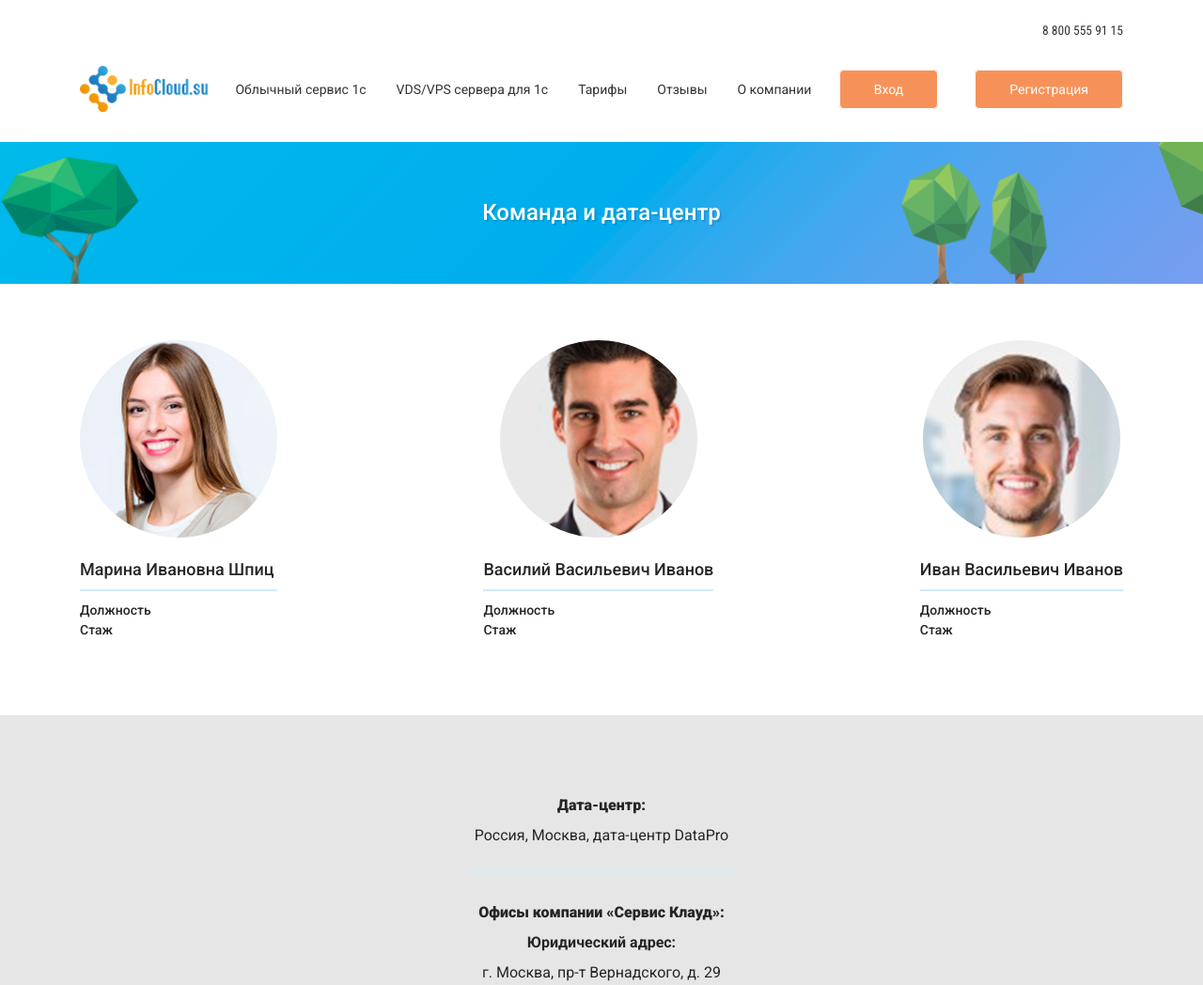
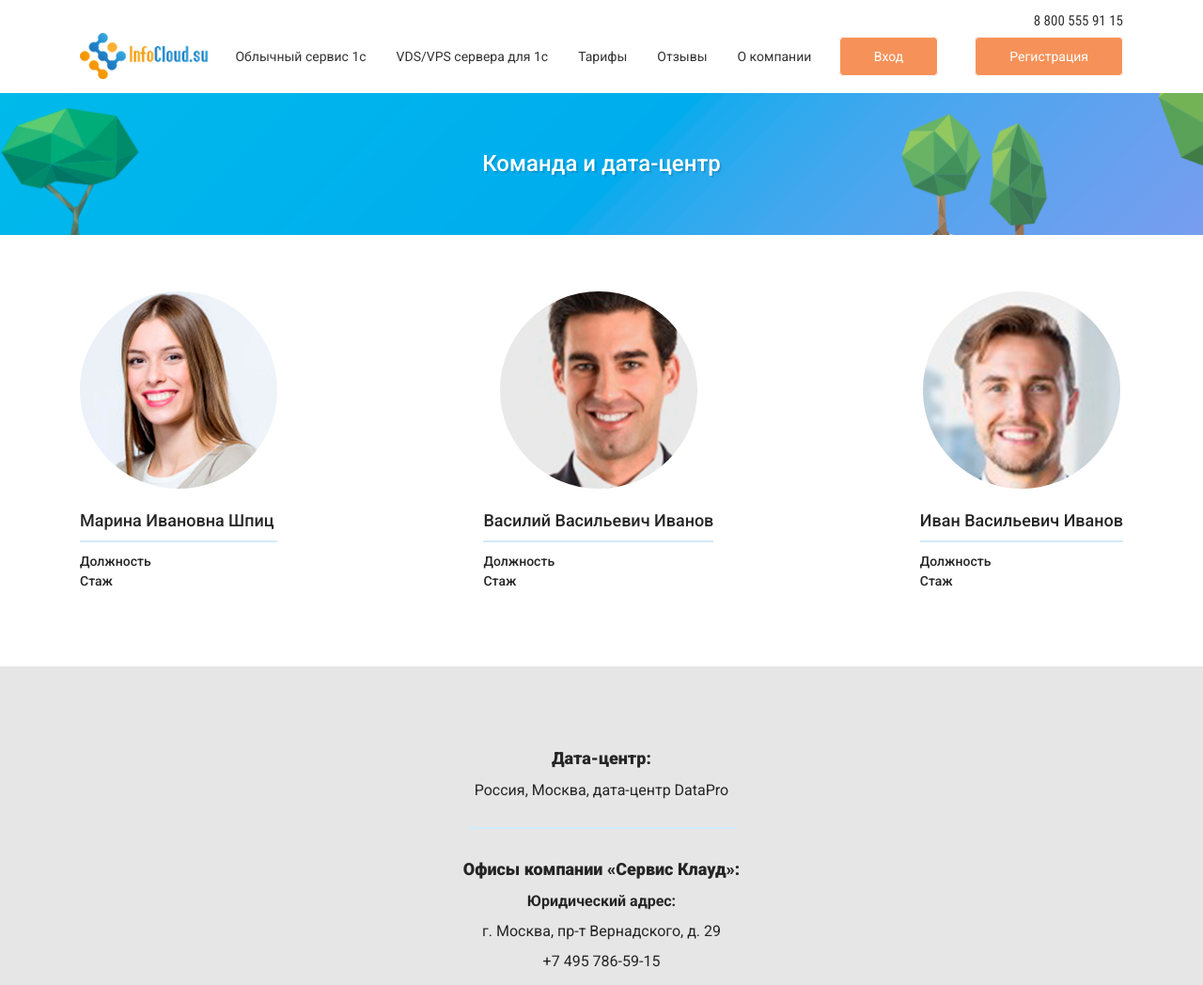
Before and after one commit to Buhanov-Dima/1c.local, a PHP site: page /team.php in a window 1280 px wide. Shown: the top 1048 px of the page at 94% size. Run offline with PHP 8.4, Linux system fonts and the light colour scheme; some libraries are stand-ins or nearby versions.

Commit message:
fx p li span

```diff
--- a/css/style.css
+++ b/css/style.css
@@ -52,9 +52,9 @@ header {position: relative; z-index: 100;}
   top: 0;
 }
 
-.phone {position: absolute; right: 15px; top: 20px;}
+.phone {position: absolute; right: 15px; top: 10px;}
 
-.wrap-menu {display: flex; justify-content: space-between; align-items: center; margin-top: 70px;}
+.wrap-menu {display: flex; justify-content: space-between; align-items: center; margin-top: 35px;}
 .logo img {max-width: 140px; width: 100%;}
 
 .menu a{
@@ -79,7 +79,7 @@ header {position: relative; z-index: 100;}
 	margin: 0 14px;
 }
 .phone a{
-  font-size: 13.563px;
+  font-size: 15px;
   font-family: "Roboto Condensed", sans-serif;
   color: rgb(255, 255, 255);
 }
@@ -174,7 +174,7 @@ header {position: relative; z-index: 100;}
 }
 
 
-.map-txt {
+.map-txt p{
   	font-size: 14px;
   	color: rgb(51, 51, 51);
   	line-height: 2.25;
@@ -276,7 +276,7 @@ footer {}
   text-shadow: 1.888px 2.331px 1px rgba(0, 0, 0, 0.13);
   margin-top: 80px;
 }
-.vds-txt {
+.vds-txt p{
   font-size: 18px;
   color: rgb(255, 255, 255);
   text-align: center;
@@ -397,7 +397,7 @@ footer {}
   margin-top: 80px;
   margin-bottom: 25px;
 }
-.vds-txt-2{
+.vds-txt-2 p{
   font-size: 14px;
   color: rgb(51, 51, 51);
   text-align: center;
@@ -430,7 +430,7 @@ footer {}
 }
 
 .wrap-menu.header-2 {
-    margin-bottom: 32px;
+    margin-bottom: 15px;
 }
 .header-2 .menu a {
   color: #333333;
@@ -503,7 +503,7 @@ footer {}
 	font-weight: 400;
 	position: relative;
 }
-.data-txt {
+.data-txt p{
 	font-size: 18px;
   	color: rgb(37, 37, 37);
   	font-weight: 900 !important;
@@ -529,7 +529,7 @@ footer {}
     margin: 0 auto;
 }
 .maps {margin-top: 40px;}
-.data-txt2 {
+.data-txt2 p{
 	font-size: 18px;
   	color: rgb(37, 37, 37);
   	font-weight: 900 !important;
@@ -753,7 +753,7 @@ footer {}
 }
 
 
-.st-p {
+.st-p p{
   font-size: 14px;
   color: rgb(51, 51, 51);
   text-align: center;
--- a/index.php
+++ b/index.php
@@ -43,7 +43,9 @@
 					<div class="wrap-map">
 						<img src="/img/main/maps.png" alt="">
 					</div>
-					<p class="map-txt">Можно загрузить свою базу 1С в Облако. Все будет работать быстро и без сбоев.<br>Сдавайте отчетность прямо из 1С. <br>Работайте через интернет из любой точки мира, с кпьютера или смартфона.<br>Ежедневное резрвное копирование.</p>
+					<div class="map-txt">
+						<p>Можно загрузить свою базу 1С в Облако. Все будет работать быстро и без сбоев.<br>Сдавайте отчетность прямо из 1С. <br>Работайте через интернет из любой точки мира, с кпьютера или смартфона.<br>Ежедневное резрвное копирование.</p>
+					</div>
 					<div class="m-b3-txt txt-1">
 						<h4>Поддержка 24/7</h4>
 						<p> Работаем по всей России с любым регионом без выходных</p>
--- a/sky-service.php
+++ b/sky-service.php
@@ -116,7 +116,9 @@
 		<div class="row">
 			<div class="col-xl-12">
 				<h3 class="ser-h">Аренда 1С в облаке – защита ваших данных</h3>
-				<p class="st-p">Переход в облачный сервис 1С застрахует Вас от аварий, изъятия серверов, недобросовестных коллег и компьютерных вирусов.</p>
+				<div  class="st-p">
+					<p>Переход в облачный сервис 1С застрахует Вас от аварий, изъятия серверов, недобросовестных коллег и компьютерных вирусов.</p>
+				</div>
 			</div>
 		</div>
 	</div>
--- a/team.php
+++ b/team.php
@@ -51,9 +51,13 @@
 		<div class="row">
 			<div class="col-xl-12">
 				<div class="data-center text-center">
-					<p class="data-txt">Дата-центр:</p>
+					<div class="data-txt">
+						<p>Дата-центр:</p>
+					</div>
 					<p>Россия, Москва, дата-центр DataPro</p>
-					<p class="data-txt">Офисы компании «Сервис Клауд»:</p>
+					<div class="data-txt">
+						<p>Офисы компании «Сервис Клауд»:</p>
+					</div>
 					<p><b>Юридический адрес:</b></p>
 					<p>г. Москва, пр-т Вернадского, д. 29<br> +7 495 786-59-15</p>
 				</div>
@@ -61,7 +65,9 @@
 					<iframe src="https://www.google.com/maps/embed?pb=!1m18!1m12!1m3!1d2249.417336929432!2d37.5142051160579!3d55.68173170493849!2m3!1f0!2f0!3f0!3m2!1i1024!2i768!4f13.1!3m3!1m2!1s0x46b54d00081f680f%3A0xe1d097774fd80c86!2z0L_RgC4g0JLQtdGA0L3QsNC00YHQutC-0LPQviwgMjksINCc0L7RgdC60LLQsCwgMTE5MzMx!5e0!3m2!1sru!2sru!4v1532420450893" width="100%" height="510" frameborder="0" style="border:0" allowfullscreen></iframe>
 				</div>
 				<div class="data-center text-center">
-					<p class="data-txt2">г. Тула, ул. Болдина, д. 98<br>ИНН 7104516184/КПП 710401001<br>8 800 555-91-15 (звонок бесплатный по всей России)<br>Электронная почта help@scloud.ru</p>
+					<div  class="data-txt2">
+						<p>г. Тула, ул. Болдина, д. 98<br>ИНН 7104516184/КПП 710401001<br>8 800 555-91-15 (звонок бесплатный по всей России)<br>Электронная почта help@scloud.ru</p>
+					</div>
 				</div>
 				<div class="maps">
 					<iframe src="https://www.google.com/maps/embed?pb=!1m18!1m12!1m3!1d2335.4358134816725!2d37.57160031601431!3d54.17235712021873!2m3!1f0!2f0!3f0!3m2!1i1024!2i768!4f13.1!3m3!1m2!1s0x41344007ce4db575%3A0x93a09d629f00ca87!2z0YPQuy4g0JHQvtC70LTQuNC90LAsIDk4LCDQotGD0LvQsCwg0KLRg9C70YzRgdC60LDRjyDQvtCx0LsuLCAzMDAwMjg!5e0!3m2!1sru!2sru!4v1532420839598" width="100%" height="510" frameborder="0" style="border:0" allowfullscreen></iframe>
--- a/vds.php
+++ b/vds.php
@@ -7,7 +7,7 @@
 			<div class="col-xl-12">
 				<div class="vds-plans">
 					<h3>Виртуалный сервер для 1C</h3>
-					<p class="vds-txt">Популярные тарифы</p>
+					<div class="vds-txt"><p>Популярные тарифы</p></div>
 					<div class="wrap-vds-plan">
 						<div class="vds-plan">
 							<div class="plan">
@@ -161,7 +161,9 @@
 			<div class="col-xl-12">
 				<div class="vds-advantages">
 					<h3 class="standart-h-blue">Преимущества виртуального сервера для «1С»</h3>
-					<p class="vds-txt-2">Основными достоинствами подобной организации бухгалтерского и управленческого учета являются:</p>
+					<div class="vds-txt-2">
+						<p>Основными достоинствами подобной организации бухгалтерского и управленческого учета являются:</p>
+					</div>
 					<div class="wrap-advantages">
 						<div class="advantage">
 							<p>Круглосуточный доступ к <br>VPS c «1C»</p>
```
